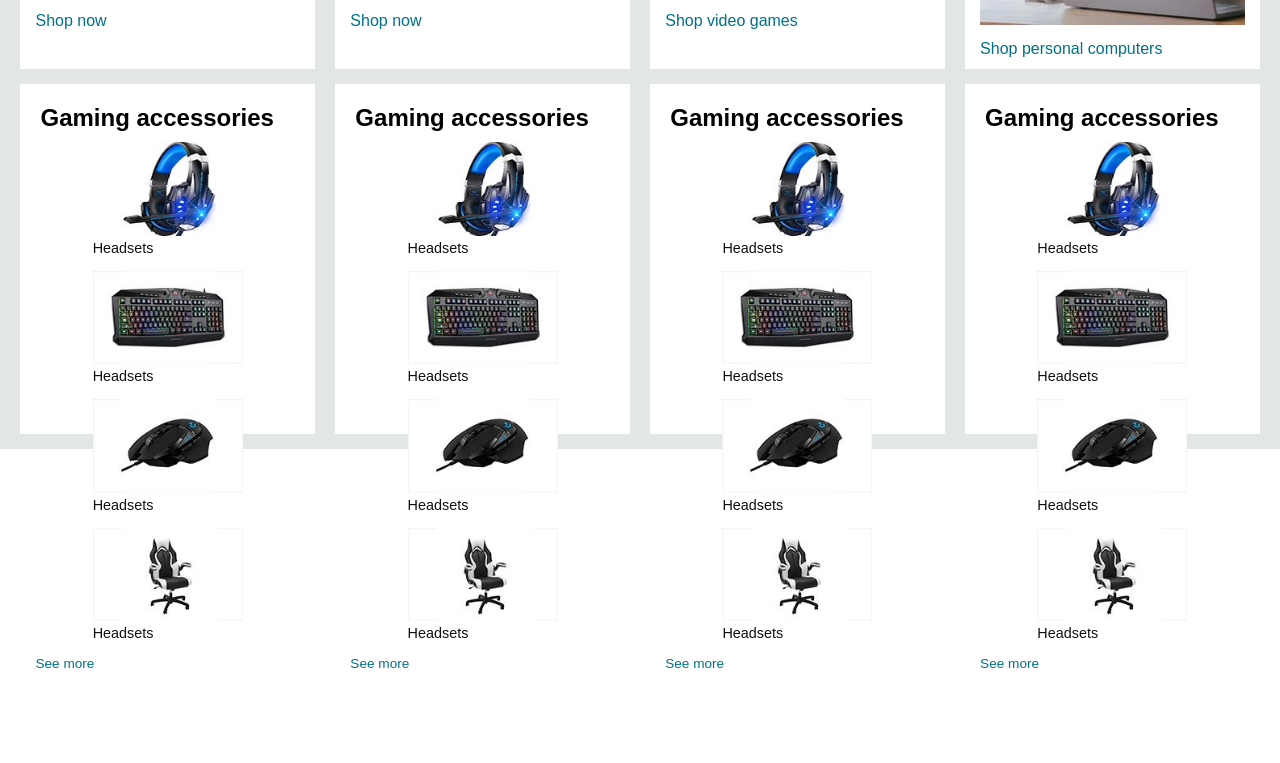
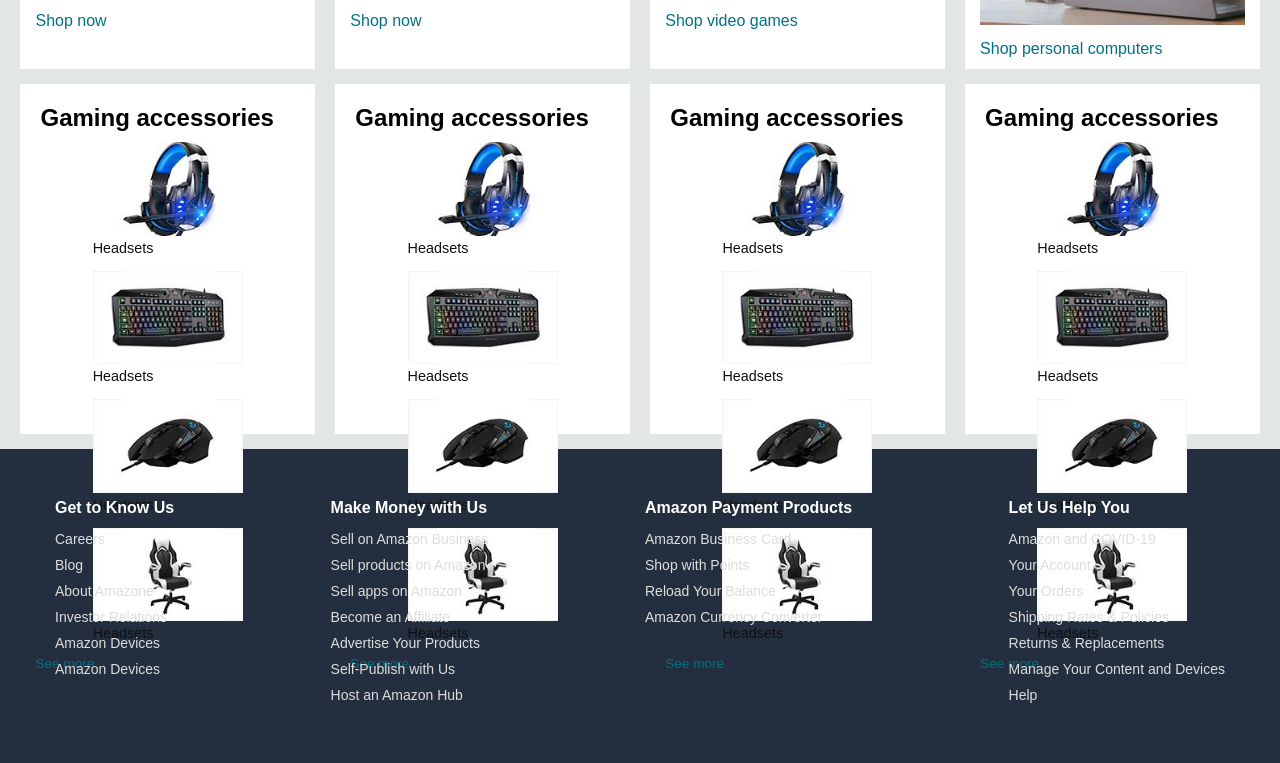
Before and after one commit to rwn3developer/amazon-clone-html-css, a plain HTML site: page index.html in a window 1280 px wide. Shown: the part 1281-2044 px from the top of the page. Before the commit the page ends 1952 px from the top, so only its background shows below. Drawn offline with Linux system fonts and the light colour scheme.

Commit message:
amazone clone

```diff
--- a/index.html
+++ b/index.html
@@ -225,5 +225,46 @@
         </div>
     </div>
 
+    <div class="footer">
+        <div class="footer-container">
+            <div class="footerbox">
+                <h4>Get to Know Us</h4>
+                <p>Careers</p>
+                <p>Blog</p>
+                <p>About Amazone</p>
+                <p>Investor Relations</p>
+                <p>Amazon Devices</p>
+                <p>Amazon Devices</p>
+            </div>
+            <div class="footerbox">
+                <h4>Make Money with Us</h4>
+                <p>Sell on Amazon Business</p>
+                <p>Sell products on Amazon</p>
+                <p>Sell apps on Amazon</p>
+                <p>Become an Affiliate</p>
+                <p>Advertise Your Products</p>
+                <p>Self-Publish with Us</p>
+                <p>Host an Amazon Hub</p>
+            </div>
+            <div class="footerbox">
+                <h4>Amazon Payment Products</h4>
+                <p>Amazon Business Card</p>
+                <p>Shop with Points</p>
+                <p>Reload Your Balance</p>
+                <p>Amazon Currency Converter</p>
+            </div>
+            <div class="footerbox">
+                <h4>Let Us Help You</h4>
+                <p>Amazon and COVID-19</p>
+                <p>Your Account</p>
+                <p>Your Orders</p>
+                <p>Shipping Rates & Policies</p>
+                <p>Returns & Replacements</p>
+                <p>Manage Your Content and Devices</p>
+                <p>Help</p>
+            </div>
+        </div>
+    </div>
+
 </body>
 </html>
--- a/style.css
+++ b/style.css
@@ -238,3 +238,27 @@ span{
     color: #007185;
     margin-left: 15px;
 }
+
+.footer{
+    padding: 50px 0px;
+    background-color: #232F3E;
+
+}
+.footer .footer-container{
+    width: 1170px;
+    margin: 0 auto;
+    display: flex;
+    justify-content: space-between;
+}
+
+
+.footer-container h4{
+    color: white;
+    margin-bottom: 14px;
+}
+
+.footer-container p{
+    color: #DDD;
+    font-size: 14px;
+    margin-bottom: 10px;
+}
```
